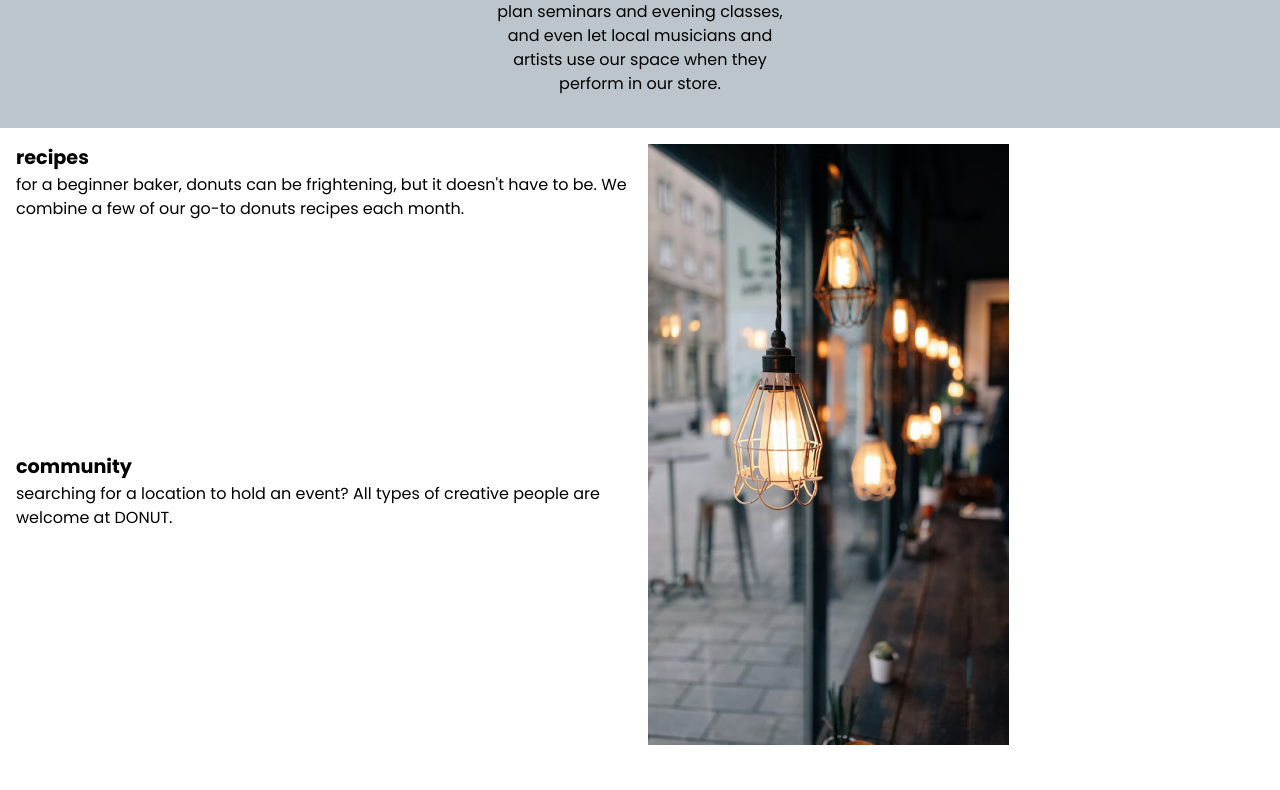
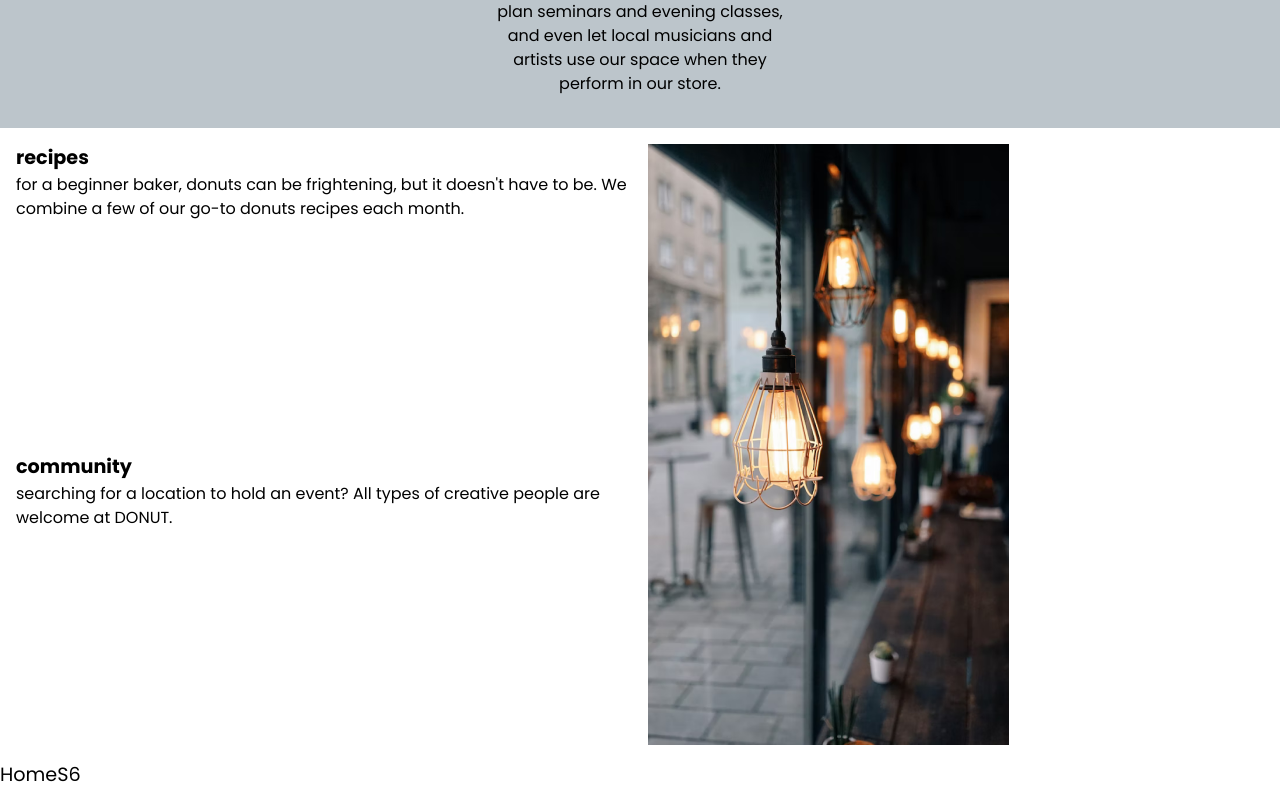
Before and after one commit to aa-Aliane/Donuts, a React (Vite) app: page / in a window 1280 px wide. Shown: the part 1840-2630 px from the top of the page. Before the commit the page ends 2601 px from the top, so only its background shows below. Built offline with nearby package versions, Linux system fonts and the light colour scheme.

Commit message:
Add HomeS6.jsx

```diff
--- /dev/null
+++ b/src/components/HomeS6.jsx
@@ -0,0 +1,7 @@
+import React from 'react'
+
+export const HomeS6 = () => {
+  return (
+    <div>HomeS6</div>
+  )
+}
--- a/src/pages/Home.jsx
+++ b/src/pages/Home.jsx
@@ -4,6 +4,7 @@ import HomeS2 from "../components/HomeS2";
 import { HomeS3 } from "../components/HomeS3";
 import { HomeS4 } from "../components/HomeS4";
 import { HomeS5 } from "../components/HomeS5";
+import { HomeS6 } from "../components/HomeS6";
 
 const Home = () => {
   return (
@@ -17,6 +18,7 @@ const Home = () => {
       <HomeS3 />
       <HomeS4 />
       <HomeS5 />
+      <HomeS6 />
     </div>
   );
 };
```
